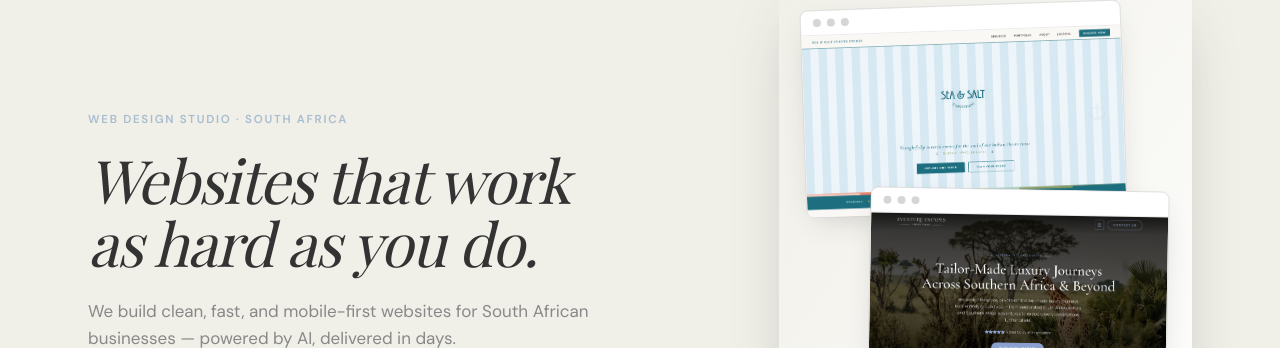
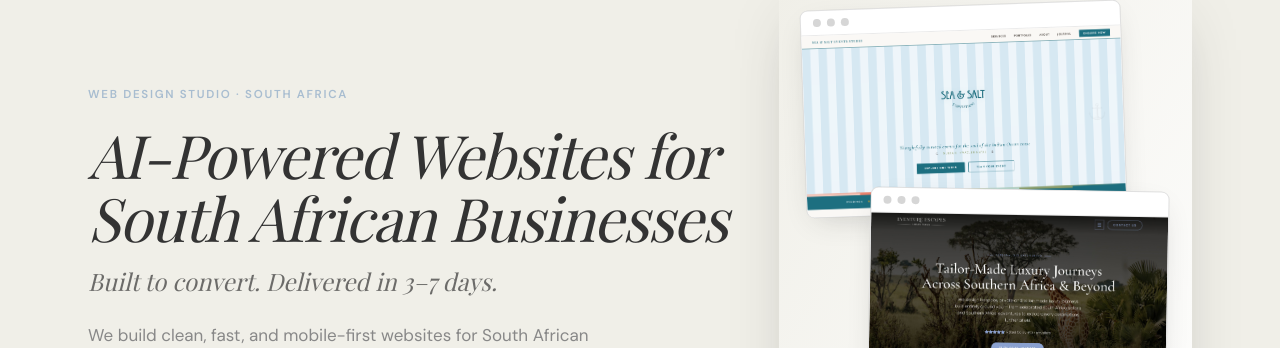
Before and after one commit to luciapaperclipstudio/paperclip-studio-mq, a Next.js app: page / in a window 1280 px wide. Shown: the part 196-544 px from the top of the page. Built offline with nearby package versions, Linux system fonts and the light colour scheme; no server answers.

Commit message:
feat: update hero section with AI-powered tagline and subtext\n\nUpdated tagline and added subtext for South African business focus

```diff
--- a/components/site/hero.tsx
+++ b/components/site/hero.tsx
@@ -49,8 +49,11 @@ export function Hero() {
         <Reveal className="md:col-span-3">
           <SectionLabel>Web Design Studio · South Africa</SectionLabel>
           <h1 className="mt-5 font-serif text-[2.75rem] italic leading-[1.05] tracking-tight text-charcoal text-balance md:text-6xl">
-            Websites that work as hard as you do.
+            AI-Powered Websites for South African Businesses
           </h1>
+          <p className="mt-4 font-serif text-xl italic font-light leading-snug text-charcoal/70 text-balance md:text-2xl">
+            Built to convert. Delivered in 3–7 days.
+          </p>
           <p className="mt-6 max-w-xl text-[17px] leading-relaxed text-muted-foreground">
             We build clean, fast, and mobile-first websites for South African businesses — powered
             by AI, delivered in days.
```
